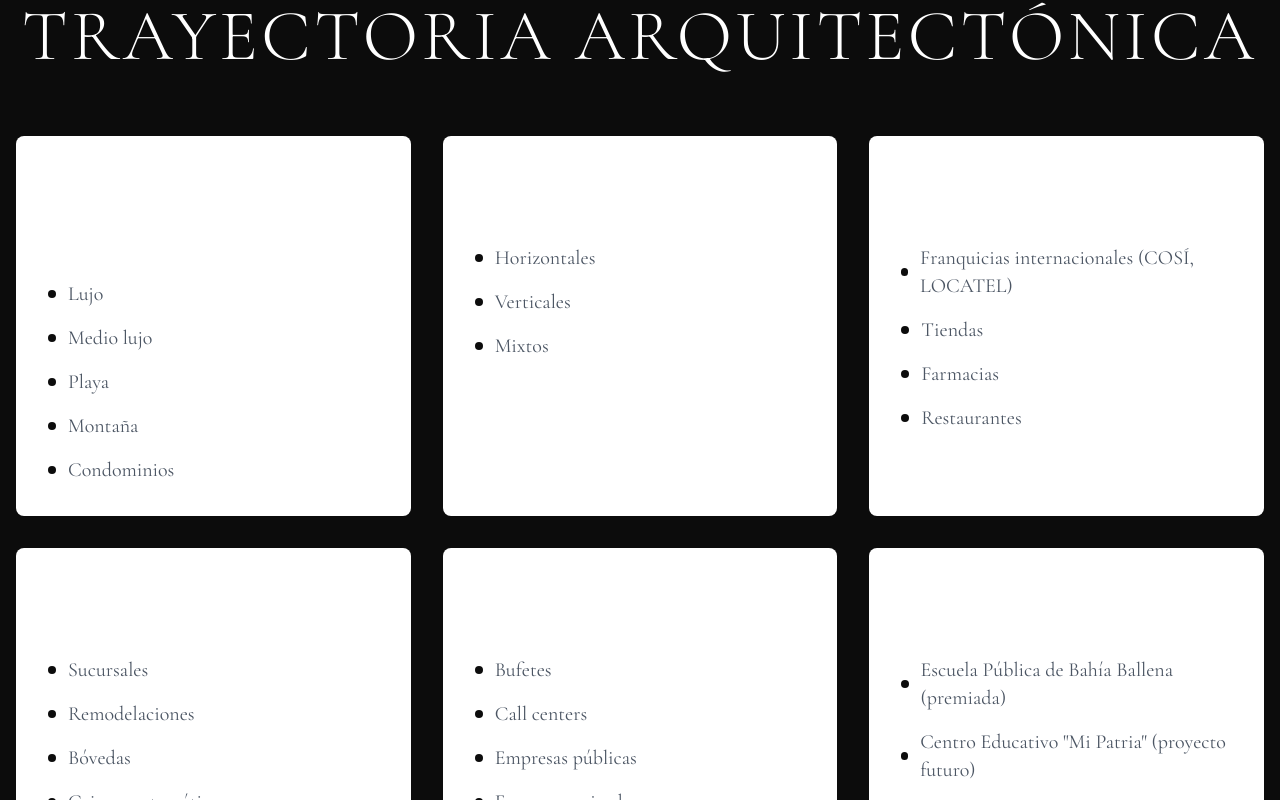
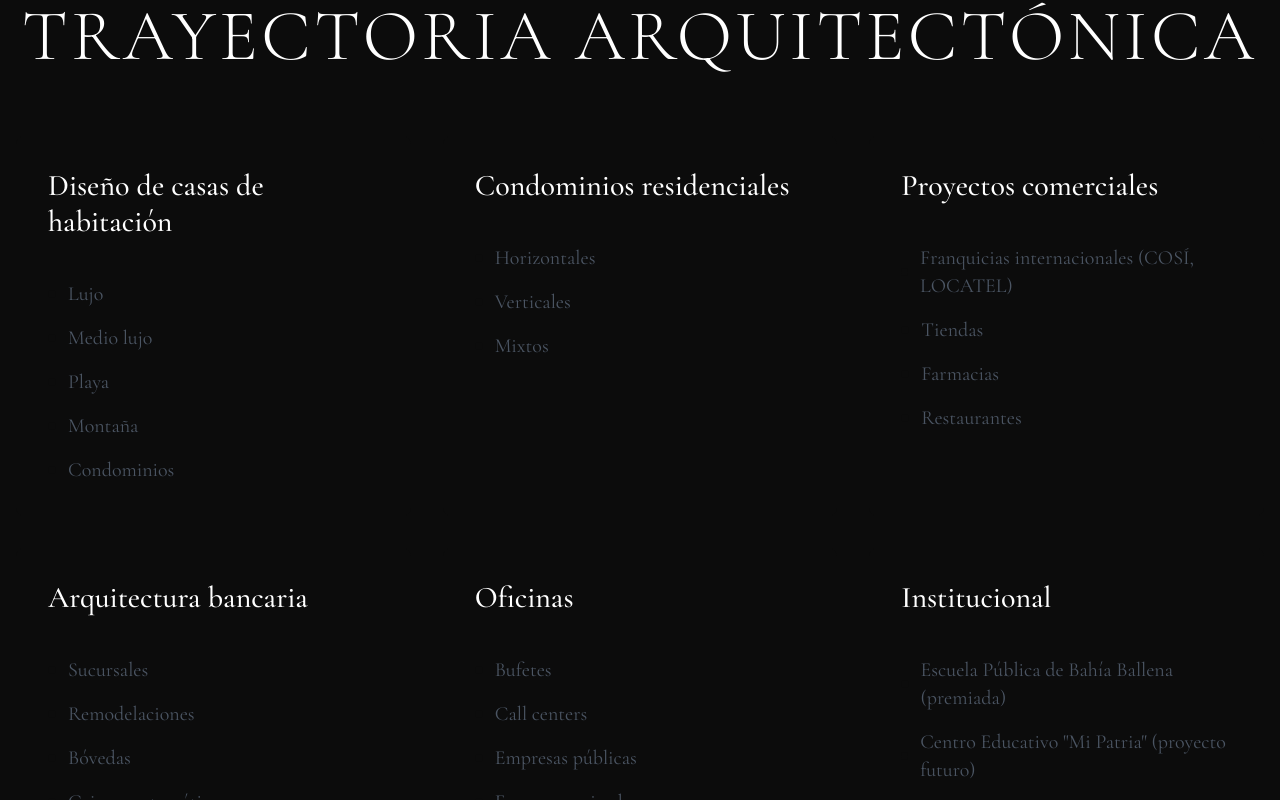
Before and after one commit to botflowlab/AndresCastroWebsite, a React (Vite) app: page /arquitecto in a window 1280 px wide. Shown: the part 4260-5060 px from the top of the page. Built offline with nearby package versions, Linux system fonts and the light colour scheme; a web font is replaced by a local one.

Commit message:
Updated Trajectory.jsx

```diff
--- a/src/pages/architect/Trajectory.jsx
+++ b/src/pages/architect/Trajectory.jsx
@@ -61,7 +61,7 @@ export default function Trajectory() {
             {categories.map((category, index) => (
               <div
                 key={index}
-                className="p-8 rounded-lg hover:shadow-xl transition-all duration-300 bg-white"
+                className="p-8 rounded-lg hover:shadow-xl transition-all duration-300 bg-[#0c0c0c]"
               >
                 <h3 className="text-3xl font-medium text-white mb-6 pb-4">
                   {category.title}
```
